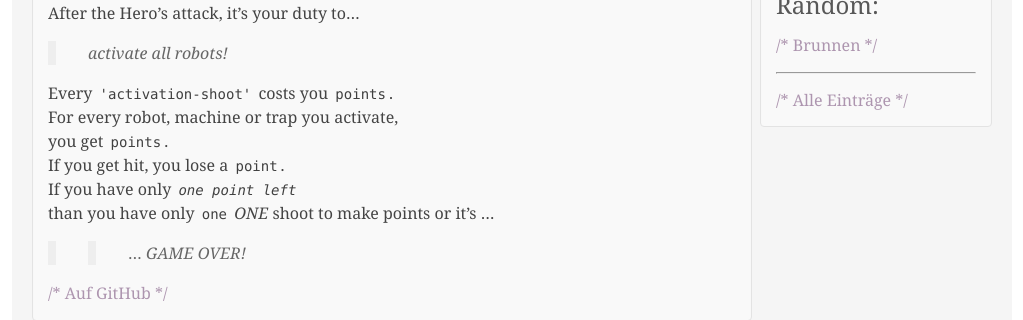
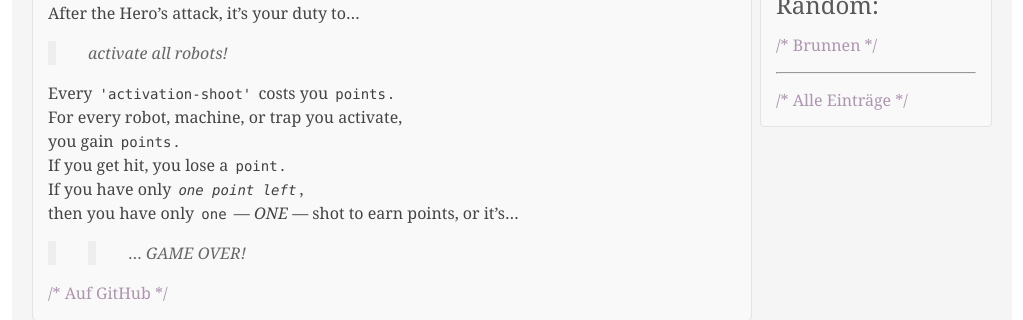
Before and after one commit to sieben07/sieben07.github.io, a Jekyll site: the page built from _posts/2012-09-25-opl.md, in a window 1280 px wide. Shown: the part 648-968 px from the top of the page, without its empty margins (128-1151 px from the left). Built offline with Jekyll 4.4.1, drawn with Linux system fonts in a browser that asks for light colours.

Commit message:
korrektur

```diff
--- a/_posts/2012-09-25-opl.md
+++ b/_posts/2012-09-25-opl.md
@@ -13,13 +13,13 @@ After the Hero's attack, it's your duty to...
 > _activate all robots!_
 
 Every `'activation-shoot'` costs you `points`.
-For every robot, machine or trap you activate,
-you get `points`.
+For every robot, machine, or trap you activate,
+you gain `points`.
 If you get hit, you lose a `point`.
-If you have only _`one point left`_
-than you have only `one` _ONE_ shoot to make points or it's ...
+If you have only _`one point left`_,
+then you have only `one` — _ONE_ — shot to earn points, or it's...
 
-> >... _GAME OVER!_
+> > ... _GAME OVER!_
 
 [/\* Auf GitHub \*/](https://github.com/sieben07/OPL "GitHub")
 <!-- more end -->
```
